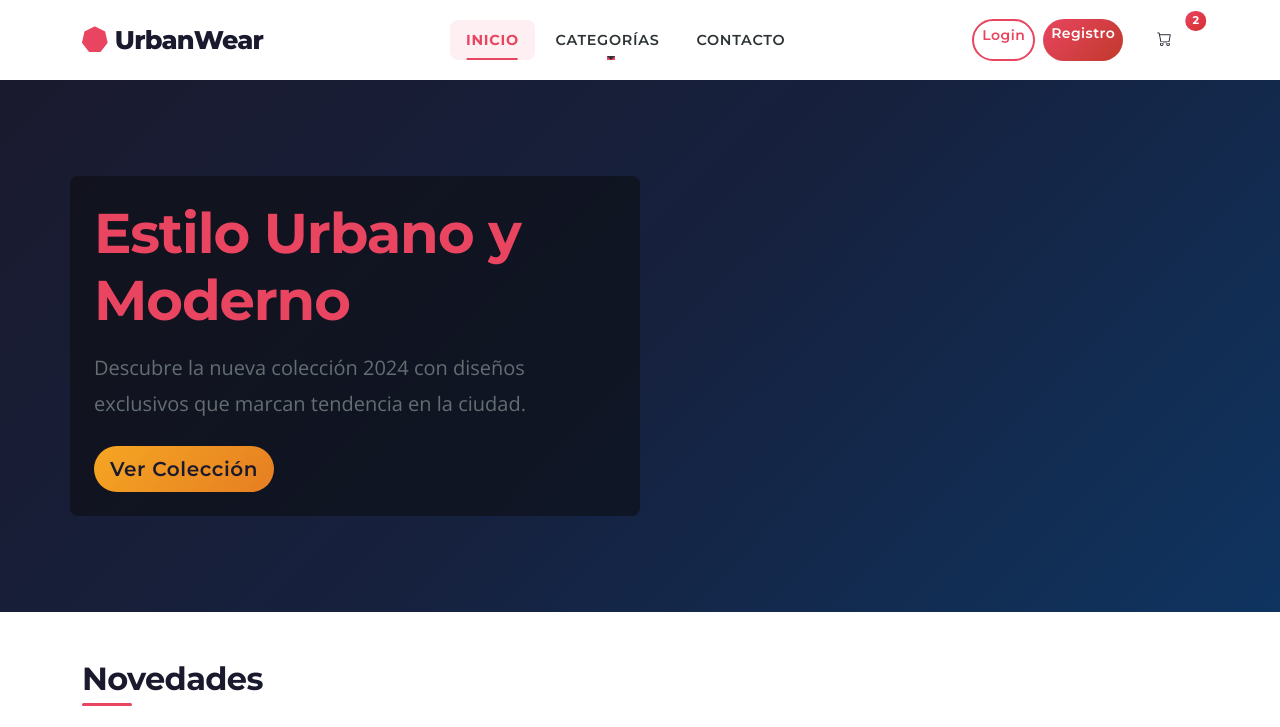
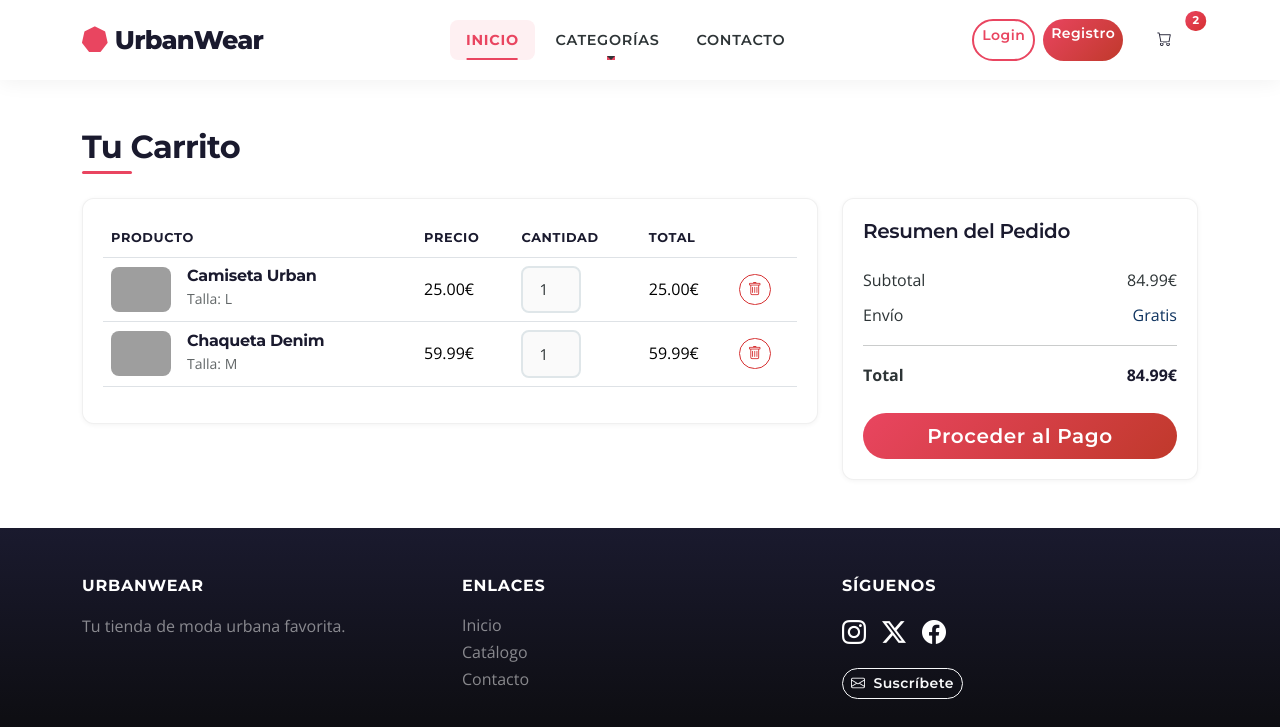
Before and after one commit to jgonza27/Pr-ctica-final-Modificando-Bootstrap, a website: page carrito.html in a window 1280 px wide. Shown: the top 727 px of the page. Drawn offline with nearby package versions, Linux system fonts and the light colour scheme; grey boxes are pictures that could not be loaded.

Commit message:
feat: implement login and registration forms and enhance global navigation with cart functionality and responsiveness.

```diff
--- a/carrito.html
+++ b/carrito.html
@@ -57,31 +57,92 @@
         </div>
     </nav>
 
-    <header class="hero-slide bg-primary d-flex align-items-center text-white py-5"
-        style="background-image: url('https://images.unsplash.com/photo-1552346154-21d32810aba3?q=80&w=1600&auto=format&fit=crop'); background-size: cover; background-position: center;">
-        <div class="container py-5">
-            <div class="row">
-                <div class="col-lg-6 bg-dark bg-opacity-50 p-4 rounded">
-                    <h1 class="display-4 fw-bold mb-3">Estilo Urbano y Moderno</h1>
-                    <p class="lead mb-4">Descubre la nueva colección 2024 con diseños exclusivos que marcan tendencia en
-                        la ciudad.</p>
-                    <a href="catalogo.html" class="btn btn-warning btn-lg">Ver Colección</a>
+    <div class="container my-5">
+        <h2 class="mb-4">Tu Carrito</h2>
+        <div class="row">
+            <div class="col-lg-8">
+                <div class="card shadow-sm mb-4">
+                    <div class="card-body">
+                        <div class="table-responsive">
+                            <table class="table align-middle">
+                                <thead>
+                                    <tr>
+                                        <th scope="col">Producto</th>
+                                        <th scope="col">Precio</th>
+                                        <th scope="col">Cantidad</th>
+                                        <th scope="col">Total</th>
+                                        <th scope="col"></th>
+                                    </tr>
+                                </thead>
+                                <tbody>
+                                    <tr>
+                                        <td>
+                                            <div class="d-flex align-items-center">
+                                                <img src="https://images.unsplash.com/photo-1583743814966-8936f5b7be1a?q=80&w=100&auto=format&fit=crop"
+                                                    class="img-fluid rounded me-3" style="width: 60px;" alt="Producto">
+                                                <div>
+                                                    <h6 class="mb-0">Camiseta Urban</h6>
+                                                    <small class="text-muted">Talla: L</small>
+                                                </div>
+                                            </div>
+                                        </td>
+                                        <td>25.00€</td>
+                                        <td>
+                                            <input type="number" class="form-control form-control-sm" value="1"
+                                                style="width: 60px;">
+                                        </td>
+                                        <td>25.00€</td>
+                                        <td>
+                                            <button class="btn btn-sm btn-outline-danger"><i
+                                                    class="bi bi-trash"></i></button>
+                                        </td>
+                                    </tr>
+                                    <tr>
+                                        <td>
+                                            <div class="d-flex align-items-center">
+                                                <img src="https://images.unsplash.com/photo-1552346154-21d32810aba3?q=80&w=100&auto=format&fit=crop"
+                                                    class="img-fluid rounded me-3" style="width: 60px;" alt="Producto">
+                                                <div>
+                                                    <h6 class="mb-0">Chaqueta Denim</h6>
+                                                    <small class="text-muted">Talla: M</small>
+                                                </div>
+                                            </div>
+                                        </td>
+                                        <td>59.99€</td>
+                                        <td>
+                                            <input type="number" class="form-control form-control-sm" value="1"
+                                                style="width: 60px;">
+                                        </td>
+                                        <td>59.99€</td>
+                                        <td>
+                                            <button class="btn btn-sm btn-outline-danger"><i
+                                                    class="bi bi-trash"></i></button>
+                                        </td>
+                                    </tr>
+                                </tbody>
+                            </table>
+                        </div>
+                    </div>
                 </div>
             </div>
-        </div>
-    </header>
-
-    <div class="container my-5">
-        <h2 class="mb-4">Novedades</h2>
-        <div class="row g-4">
-            <div class="col-md-4">
-                <div class="card h-100">
-                    <img src="https://images.unsplash.com/photo-1583743814966-8936f5b7be1a?q=80&w=400&auto=format&fit=crop"
-                        class="card-img-top" alt="Camiseta Urban">
+            <div class="col-lg-4">
+                <div class="card shadow-sm">
                     <div class="card-body">
-                        <h5 class="card-title">Camiseta Urban</h5>
-                        <p class="card-text">Diseño exclusivo oversize.</p>
-                        <a href="producto.html" class="btn btn-primary d-block">Ver Producto</a>
+                        <h5 class="card-title mb-4">Resumen del Pedido</h5>
+                        <div class="d-flex justify-content-between mb-2">
+                            <span>Subtotal</span>
+                            <span>84.99€</span>
+                        </div>
+                        <div class="d-flex justify-content-between mb-2">
+                            <span>Envío</span>
+                            <span class="text-success">Gratis</span>
+                        </div>
+                        <hr>
+                        <div class="d-flex justify-content-between mb-4">
+                            <strong>Total</strong>
+                            <strong class="text-primary">84.99€</strong>
+                        </div>
+                        <button class="btn btn-primary w-100 btn-lg">Proceder al Pago</button>
                     </div>
                 </div>
             </div>
```
Also changed, not shown: contacto.html (+30 -10 lines), login.html (+23 -24 lines), registro.html (+38 -24 lines).
